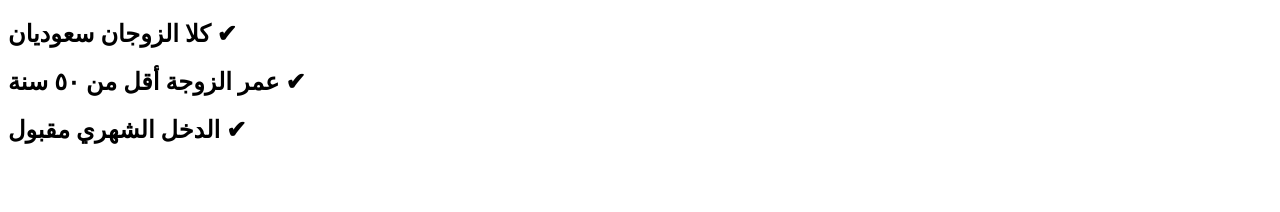
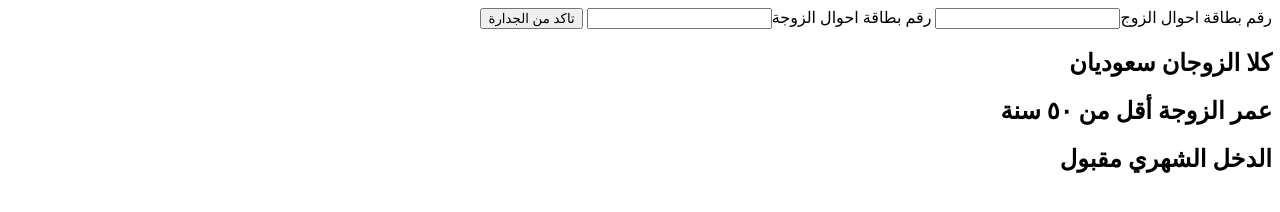
Before and after one commit to yazeed44/hutech, a website: page public/pages/eligibility.html in a window 1280 px wide. Drawn offline with Linux system fonts and the light colour scheme.

Commit message:
Added husband and wife id eligiblity checking

```diff
--- a/public/pages/eligibility.html
+++ b/public/pages/eligibility.html
@@ -1,17 +1,24 @@
 <!DOCTYPE html>
-<html lang="en">
+<html dir="rtl" lang="ar">
 <head>
     <meta charset="UTF-8">
     <title>الجدارة</title>
 </head>
 <body>
 
+<label for="husband_id">رقم بطاقة احوال الزوج</label><input type="text" id="husband_id"/>
+<label for="wife_id">رقم بطاقة احوال الزوجة</label><input type="text" id="wife_id" />
 
-<h2>كلا الزوجان سعوديان &#10004;</h2>
+<button onclick="function check_eligibility() {
+    document.getElementById('req_nationality').innerText += '&#10004;';
+    document.getElementById('req_age').innerText += '&#10004;';
+    document.getElementById('req_income').innerText += '&#10004;';
 
-<h2>عمر الزوجة أقل من ٥٠ سنة &#10004;</h2>
-
-<h2>الدخل الشهري مقبول &#10004;</h2>
+}
+check_eligibility()">تاكد من الجدارة</button>
+<h2 id="req_nationality">كلا الزوجان سعوديان</h2>
+<h2 id="req_age">عمر الزوجة أقل من ٥٠ سنة</h2>
+<h2 id="req_income">الدخل الشهري مقبول</h2>
 
 </body>
 </html>
```
